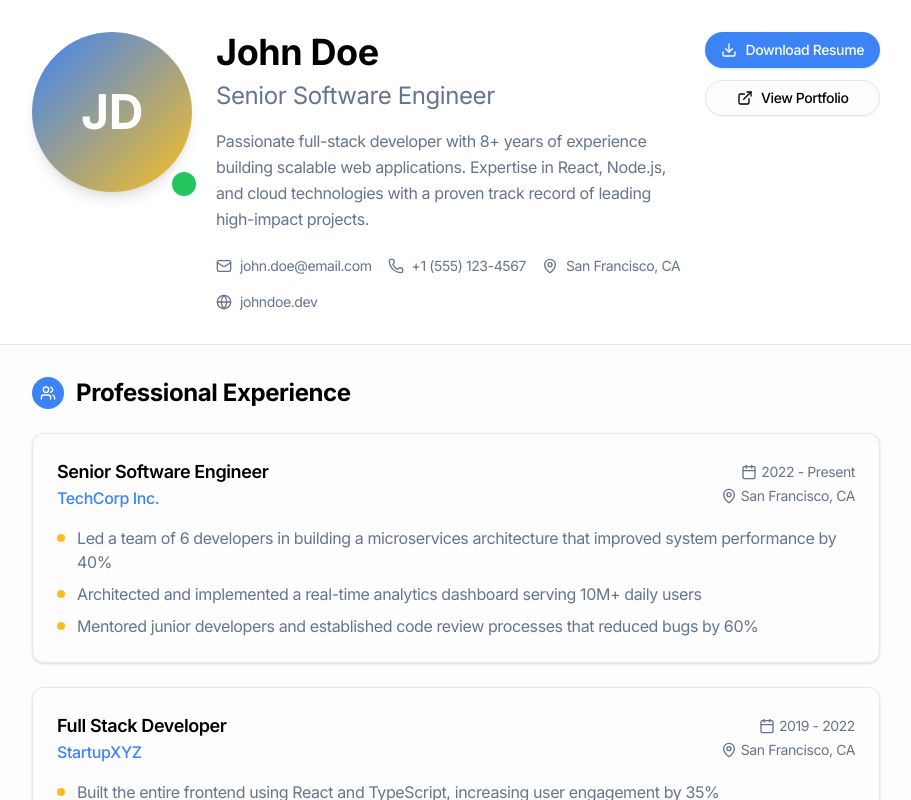
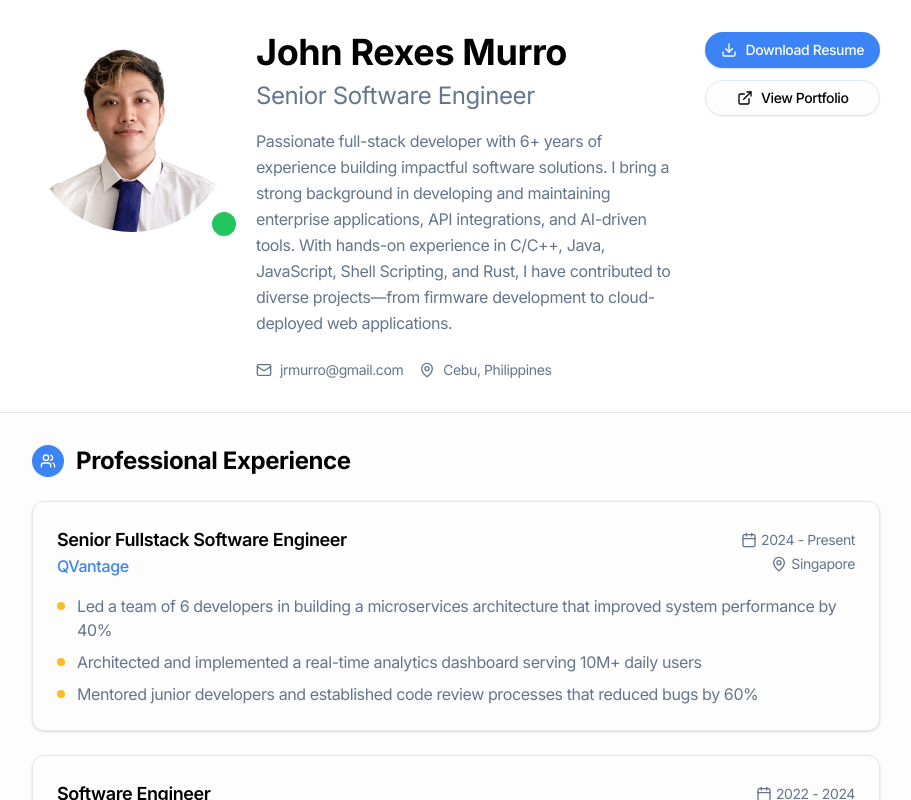
Before and after one commit to murro-jr/portfolio, a React (Vite) app: page / in a window 1280 px wide. Shown: the top 800 px of the page, without its empty margins (184-1095 px from the left). Built offline with nearby package versions, Linux system fonts and the light colour scheme.

Commit message:
Update repo

```diff
--- a/src/App.css
+++ b/src/App.css
@@ -36,3 +36,9 @@
 .read-the-docs {
   color: #888;
 }
+
+.profile img {
+  border-radius: 50%;
+  object-fit: cover;
+  width: 200px;
+}
--- a/src/App.tsx
+++ b/src/App.tsx
@@ -3,6 +3,8 @@ import { Card, CardContent } from '@/components/ui/card'
 import { Button } from '@/components/ui/button'
 import { Badge } from '@/components/ui/badge'
 import { Separator } from '@/components/ui/separator'
+import profile from './assets/profile.png';
+import './App.css';
 
 function App() {
   return (
@@ -12,34 +14,27 @@ function App() {
         <div className="max-w-4xl mx-auto px-6 py-8">
           <div className="flex flex-col md:flex-row items-center md:items-start gap-6">
             <div className="relative">
-              <div className="w-32 h-32 md:w-40 md:h-40 rounded-full bg-gradient-to-br from-primary to-accent flex items-center justify-center text-white text-4xl md:text-5xl font-bold shadow-lg">
-                JD
+              <div className="profile">
+                <img src={profile} />
               </div>
               <div className="absolute -bottom-2 -right-2 w-8 h-8 bg-green-500 rounded-full border-4 border-white"></div>
             </div>
             <div className="flex-1 text-center md:text-left">
-              <h1 className="text-3xl md:text-4xl font-bold text-foreground mb-2">John Doe</h1>
+              <h1 className="text-3xl md:text-4xl font-bold text-foreground mb-2">John Rexes Murro</h1>
               <h2 className="text-xl md:text-2xl text-muted-foreground mb-4">Senior Software Engineer</h2>
               <p className="text-muted-foreground max-w-2xl mb-6 leading-relaxed">
-                Passionate full-stack developer with 8+ years of experience building scalable web applications.
-                Expertise in React, Node.js, and cloud technologies with a proven track record of leading high-impact projects.
+                Passionate full-stack developer with 6+ years of experience building impactful software solutions.
+                I bring a strong background in developing and maintaining enterprise applications, API integrations, and AI-driven tools.
+                With hands-on experience in C/C++, Java, JavaScript, Shell Scripting, and Rust, I have contributed to diverse projects—from firmware development to cloud-deployed web applications.
               </p>
               <div className="flex flex-wrap gap-4 justify-center md:justify-start text-sm text-muted-foreground">
                 <div className="flex items-center gap-2">
                   <Mail className="w-4 h-4" />
-                  <span>john.doe@email.com</span>
-                </div>
-                <div className="flex items-center gap-2">
-                  <Phone className="w-4 h-4" />
-                  <span>+1 (555) 123-4567</span>
+                  <span>jrmurro@gmail.com</span>
                 </div>
                 <div className="flex items-center gap-2">
                   <MapPin className="w-4 h-4" />
-                  <span>San Francisco, CA</span>
-                </div>
-                <div className="flex items-center gap-2">
-                  <Globe className="w-4 h-4" />
-                  <span>johndoe.dev</span>
+                  <span>Cebu, Philippines</span>
                 </div>
               </div>
             </div>
@@ -70,10 +65,10 @@ function App() {
           <div className="space-y-6">
             {[
               {
-                title: 'Senior Software Engineer',
-                company: 'TechCorp Inc.',
-                period: '2022 - Present',
-                location: 'San Francisco, CA',
+                title: 'Senior Fullstack Software Engineer',
+                company: 'QVantage',
+                period: '2024 - Present',
+                location: 'Singapore',
                 achievements: [
                   'Led a team of 6 developers in building a microservices architecture that improved system performance by 40%',
                   'Architected and implemented a real-time analytics dashboard serving 10M+ daily users',
@@ -81,10 +76,10 @@ function App() {
                 ]
               },
               {
-                title: 'Full Stack Developer',
-                company: 'StartupXYZ',
-                period: '2019 - 2022',
-                location: 'San Francisco, CA',
+                title: 'Software Engineer',
+                company: 'Amdocs',
+                period: '2022 - 2024',
+                location: 'Metro Manila, Philippines',
                 achievements: [
                   'Built the entire frontend using React and TypeScript, increasing user engagement by 35%',
                   'Developed REST APIs with Node.js and PostgreSQL handling 100K+ requests per day',
@@ -92,10 +87,10 @@ function App() {
                 ]
               },
               {
-                title: 'Software Developer',
-                company: 'Digital Agency Co.',
-                period: '2016 - 2019',
-                location: 'Oakland, CA',
+                title: 'Firmware Development Engineer',
+                company: 'Lexmark',
+                period: '2019 - 2022',
+                location: 'Cebu, Philippines',
                 achievements: [
                   'Developed responsive web applications for Fortune 500 clients',
                   'Collaborated with design teams to create pixel-perfect user interfaces',
--- a/vite.config.ts
+++ b/vite.config.ts
@@ -3,7 +3,7 @@ import react from '@vitejs/plugin-react';
 import path from 'path';
 
 export default defineConfig({
-  base: '/johnrexesmurro.github.io/',
+  base: '/portfolio/',
   plugins: [react()],
   resolve: {
     alias: {
```
Also changed, not shown: src/assets/profile.png (added), 7 other files (tests, documents, lock files or other folders).
